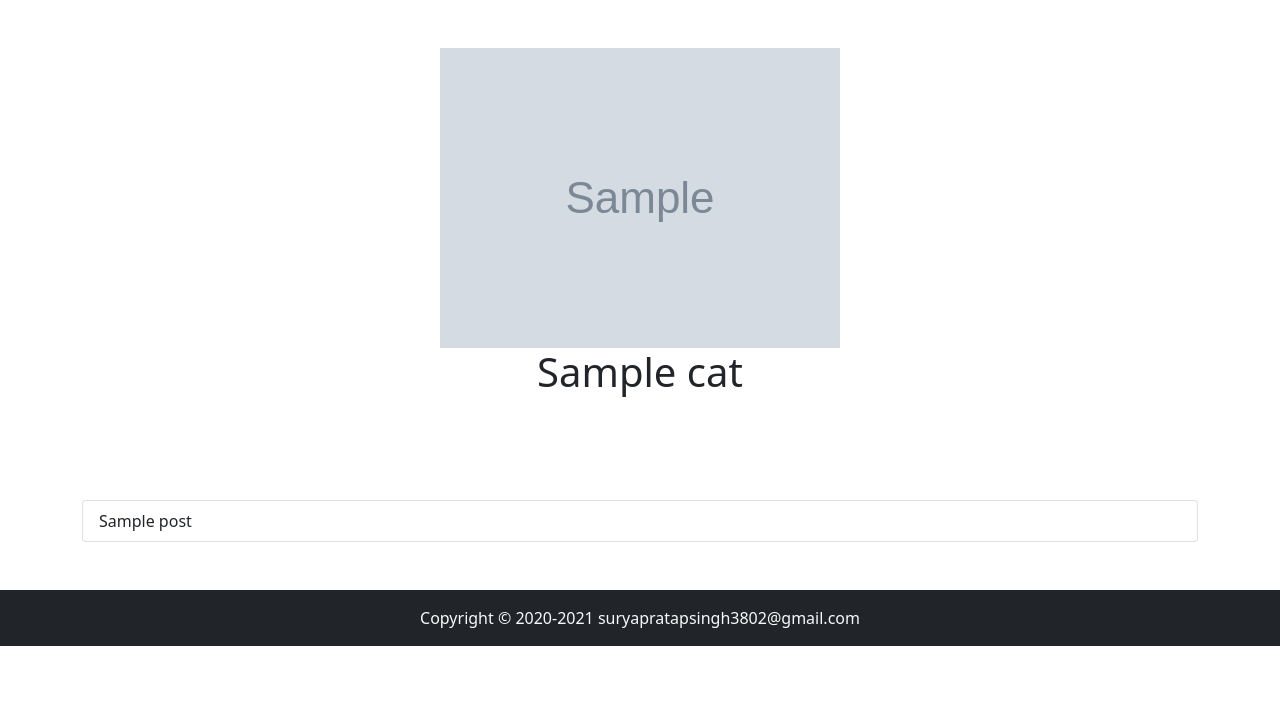
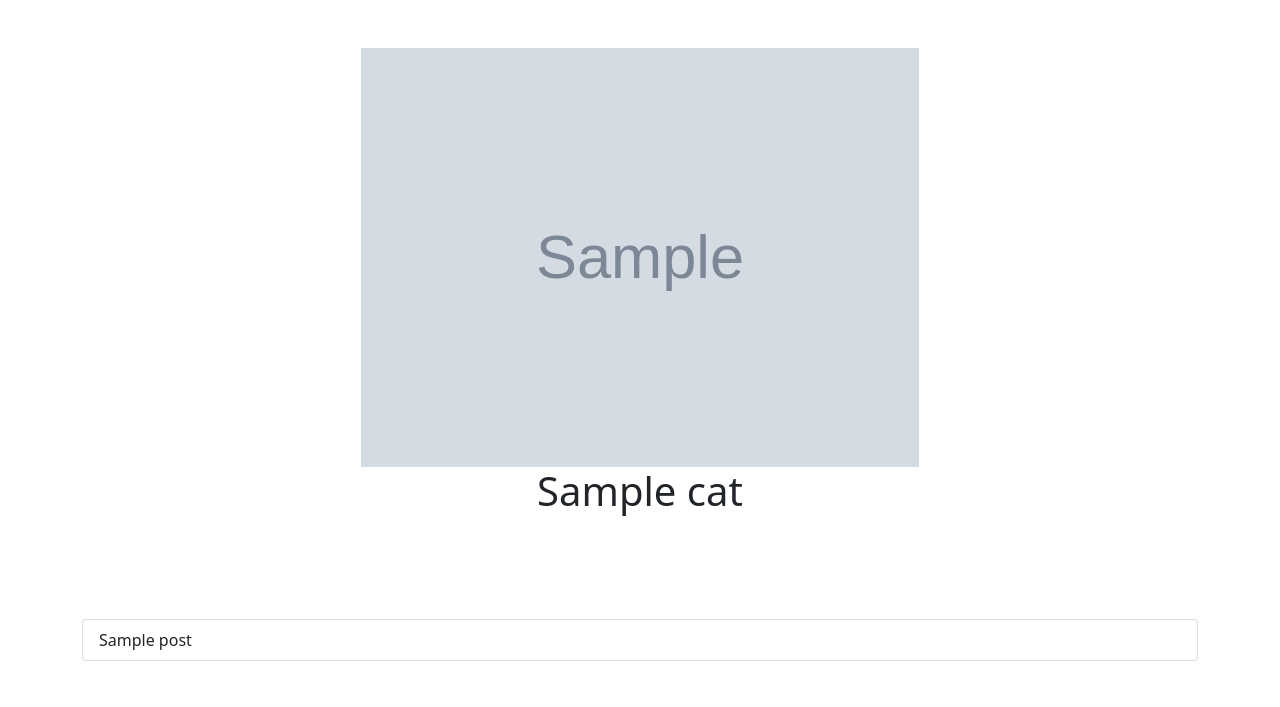
Before and after one commit to SpSingh12/iblogs, a Django app: template templates/category.html in a window 1280 px wide. Shown: the part 66-773 px from the top of the page. Before the commit the page ends 712 px from the top, so only its background shows below. Run offline with Django 3.2, Linux system fonts and the light colour scheme; the template is opened without the code that fills it: most values are stand-ins (such as "Sample title", 1, 10 or a date in 2020); grey boxes marked "Sample" are stand-in pictures.

Commit message:
update cahnge

```diff
--- a/iblogs/settings.py
+++ b/iblogs/settings.py
@@ -32,7 +32,7 @@ EMAIL_BACKEND = 'django.core.mail.backends.smtp.EmailBackend'
 EMAIL_HOST = "smtp.gmail.com"
 EMAIL_PORT = 587
 EMAIL_HOST_USER = "suryapratapsingh3802@gmail.com"
-EMAIL_HOST_PASSWORD = "spbannaindianarmy"
+EMAIL_HOST_PASSWORD = "Spbannaindianarmy12@"
 EMAIL_USE_TLS = True
 
 ALLOWED_HOSTS = ['*']
--- a/templates/about.html
+++ b/templates/about.html
@@ -5,6 +5,6 @@
 <link rel="stylesheet" href="{% static 'css/about.css' %}">
 
 <div class="hero">
-
+   <h1 class="text-center text-white">WORK ON UNDER CONSTRUCTION</h1>
 </div>
 {% endblock %}
--- a/templates/category.html
+++ b/templates/category.html
@@ -11,7 +11,7 @@
 
     <div class="row">
         <div class="col-12 text-center my-5">
-            <img src="/media/{{cat.image}}" class="responsive-img img-fluid" alt="">
+            <img src="/media/{{cat.image}}" class="responsive-img img-fluid w-50" alt="">
             <h1 class="text-center">{{cat.title}}</h1>
         </div>
 
```
Also changed, not shown: db.sqlite3, media/category/download.png (added), media/category/education_hN5DFV4.jpg (added), media/category/programming.jpg (added), media/category/salesforce.png (added), media/category/sf.jpg (added), media/category/social.jpg (added), media/post/fb.jpg (added), media/post/google.png (added), media/post/inst.jpg (added), media/post/inst_GUHuwl4.jpg (added), media/post/java_hkXHMC2.jpg (added), media/post/ms.jpg (added), media/post/py.png (added), 1 more files, 1 other file.
